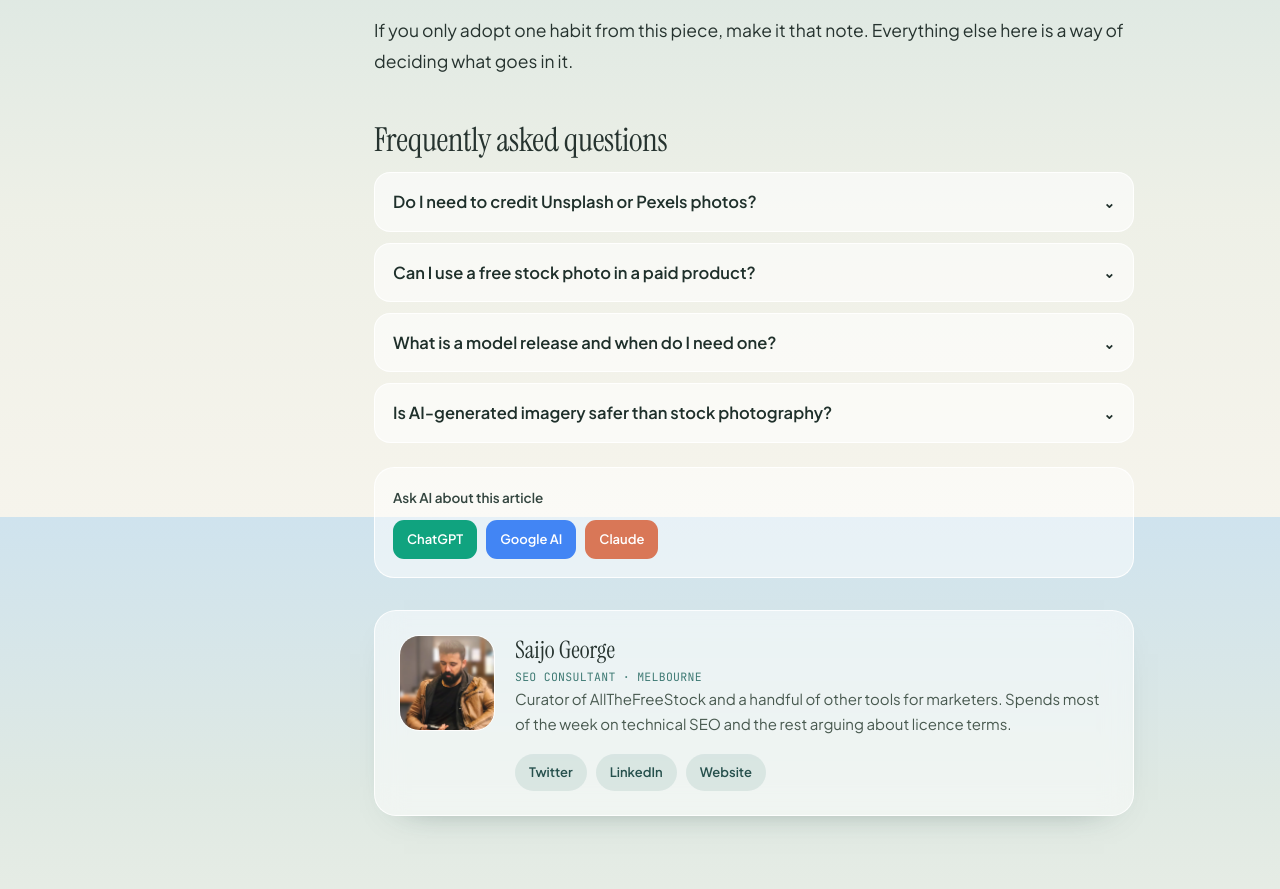
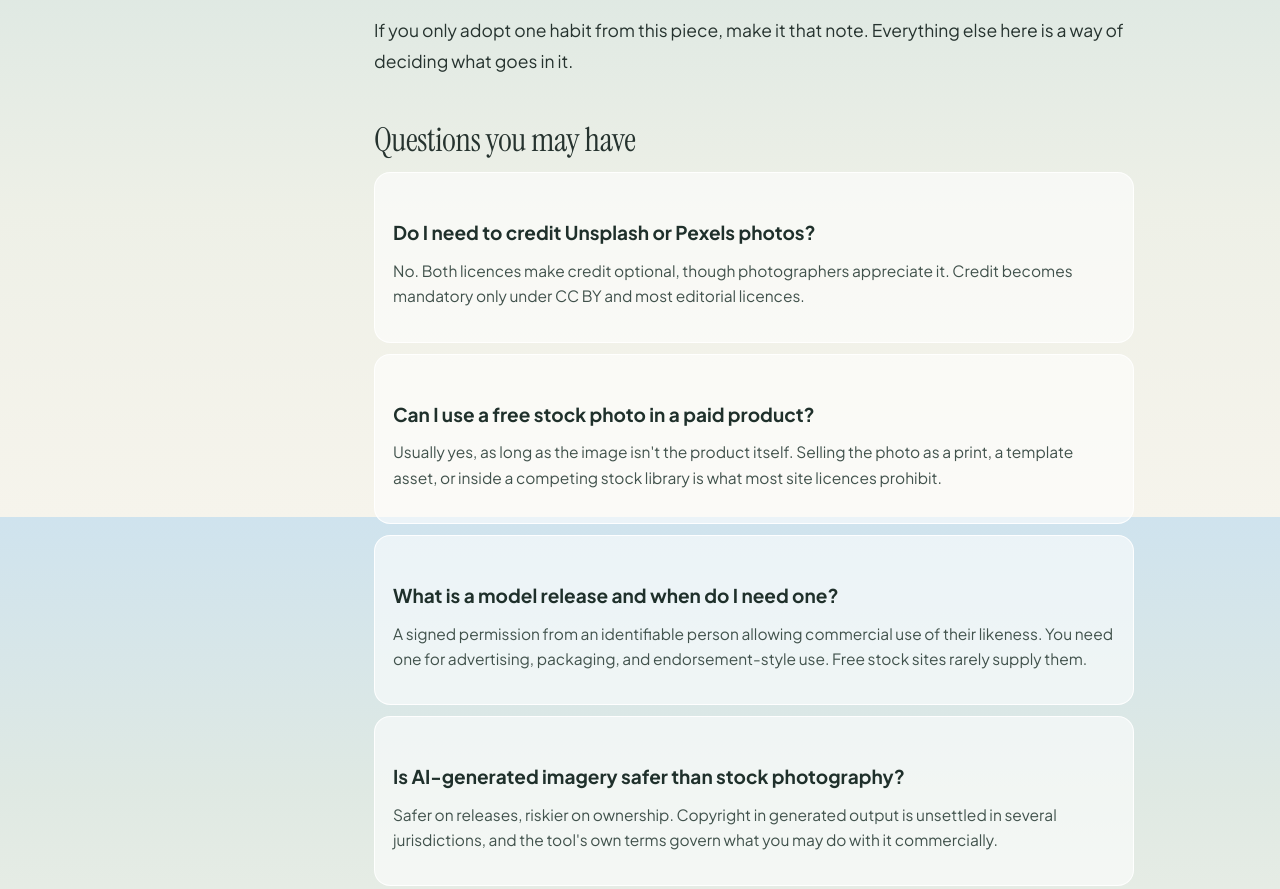
Before and after one commit to SaijoGeorge/AllTheFreeStock, an Astro site: page /blog/free-stock-photo-licences-explained in a window 1280 px wide. Shown: the part 3483-4372 px from the top of the page. Built offline with nearby package versions, Linux system fonts and the light colour scheme; Astro itself is replaced by a stand-in of ours.

Commit message:
FAQ: always-open, question in h3, section renamed
- Faq.astro: dropped the details/summary accordion in favour of plain
  always-visible entries (no toggle needed), question in <h3>.
- Post page: "Frequently asked questions" -> "Questions you may have".

```diff
--- a/src/components/Faq.astro
+++ b/src/components/Faq.astro
@@ -13,13 +13,10 @@ const { faqs } = Astro.props;
 
 <div class="flex flex-col gap-2.75">
   {faqs.map((f) => (
-    <details class="group rounded-2xl bg-white/58 border border-white/90 overflow-hidden [&_summary::-webkit-details-marker]:hidden">
-      <summary class="flex items-center justify-between gap-3.5 px-4.5 py-3.5 cursor-pointer font-sans font-semibold text-[16.5px] text-[#1f302b] list-none hover:bg-white/50">
-        <span>{f.q}</span>
-        <span class="text-sm group-open:rotate-180 transition-transform">⌄</span>
-      </summary>
-      <div class="px-4.5 pb-4.25 text-[15.5px] leading-relaxed text-[#41524c]">{f.a}</div>
-    </details>
+    <div class="rounded-2xl bg-white/58 border border-white/90 px-4.5 py-3.75">
+      <h3 class="m-0 font-sans font-semibold text-[16.5px] text-[#1f302b]">{f.q}</h3>
+      <p class="mt-2 mb-0 text-[15.5px] leading-relaxed text-[#41524c]">{f.a}</p>
+    </div>
   ))}
 </div>
 
--- a/src/pages/blog/[...slug].astro
+++ b/src/pages/blog/[...slug].astro
@@ -86,7 +86,7 @@ const canonicalUrl = new URL(`/blog/${post.id}/`, Astro.site).toString();
 
         {post.data.faqs.length > 0 && (
           <>
-            <h2 class="font-serif font-normal text-[33px] leading-tight tracking-tight mt-12 mb-4">Frequently asked questions</h2>
+            <h2 class="font-serif font-normal text-[33px] leading-tight tracking-tight mt-12 mb-4">Questions you may have</h2>
             <Faq faqs={post.data.faqs} />
           </>
         )}
```
